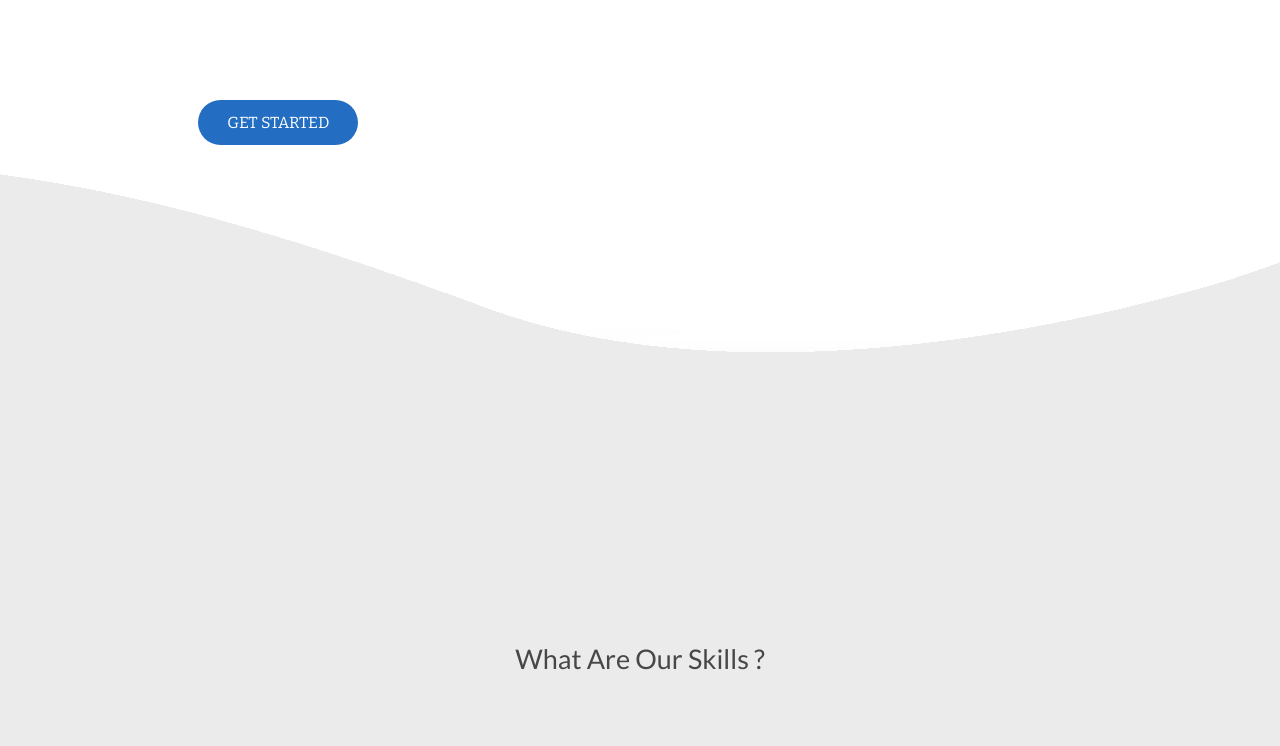
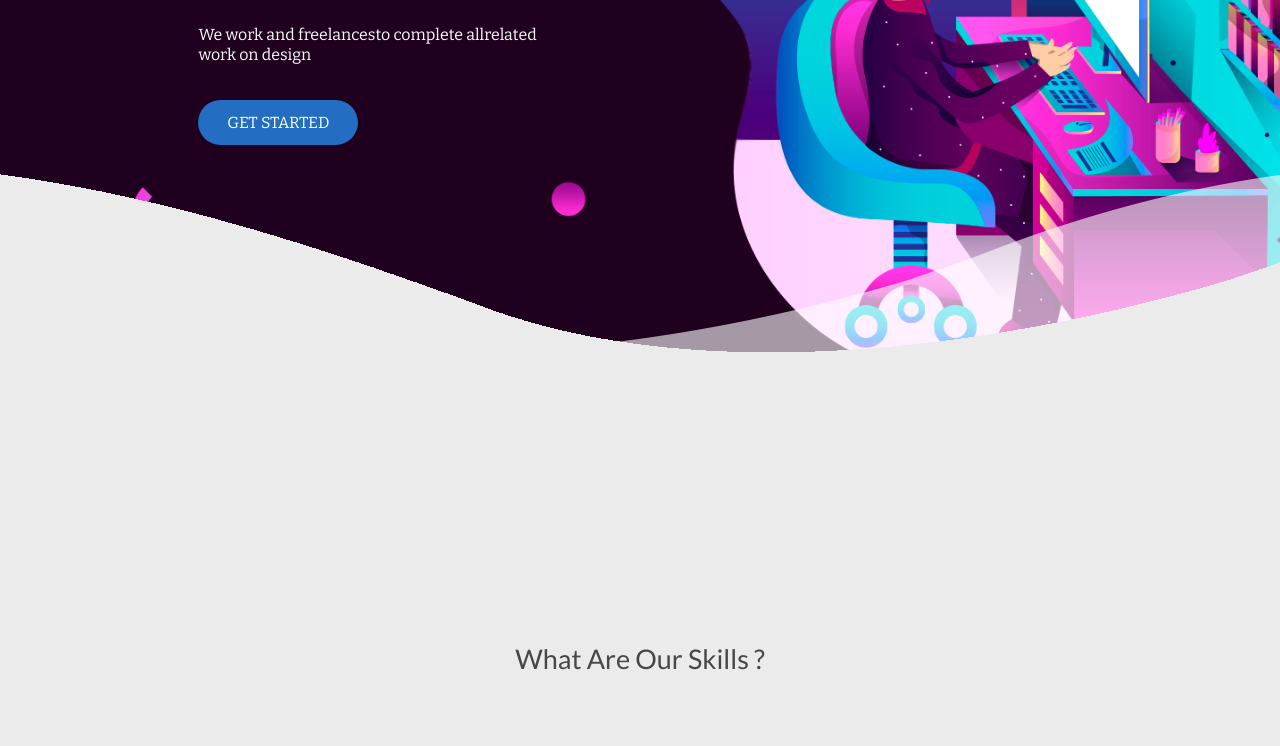
Before and after one commit to Aksimka/WebStudio, a plain HTML site: page index.html in a window 1280 px wide. Shown: the part 320-1066 px from the top of the page. Drawn offline with nearby package versions, Linux system fonts and the light colour scheme.

Commit message:
fix background pic

```diff
--- a/styles/main.css
+++ b/styles/main.css
@@ -6,7 +6,8 @@ body {
   margin: 0 auto; }
 
 .header {
-  background: url("../images/header.png") bottom no-repeat / cover;
+  background: url("../images/header.png") bottom no-repeat;
+  background-size: cover;
   width: 100%;
   height: 700px; }
 
```
